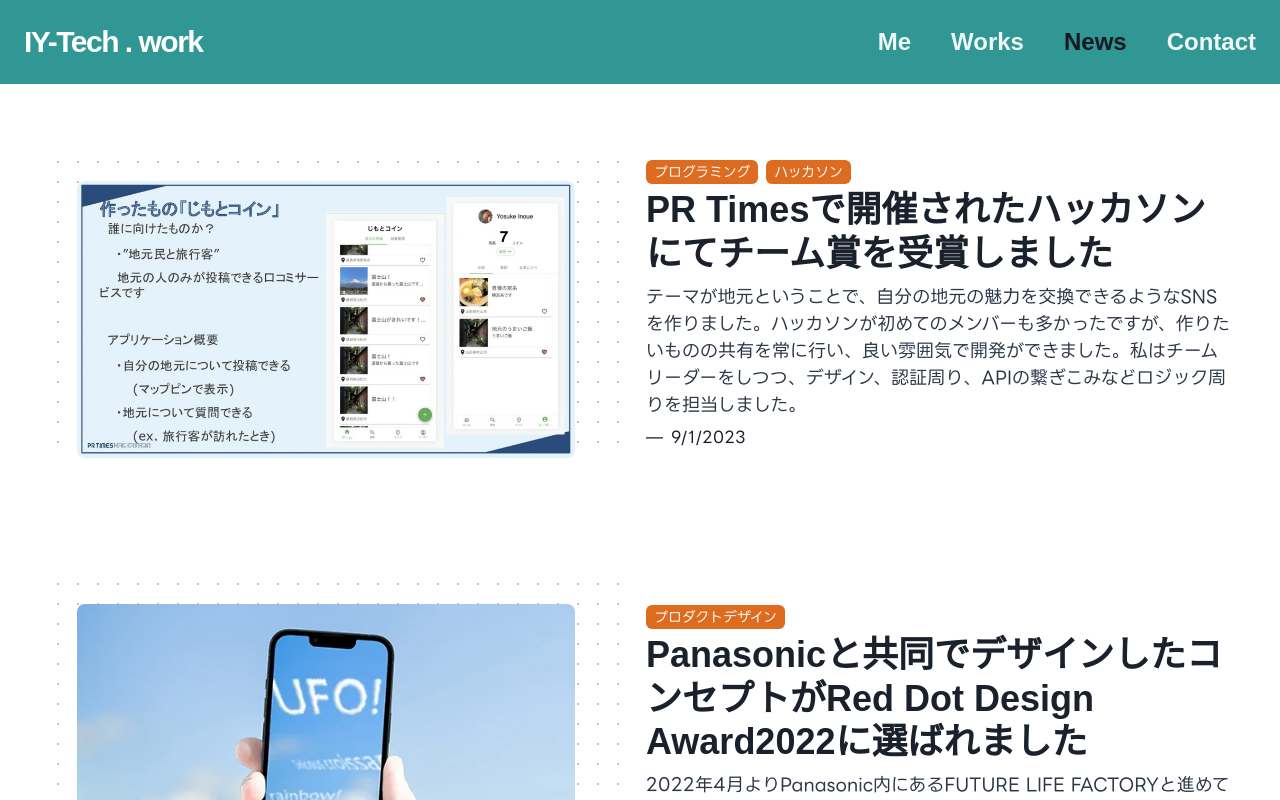
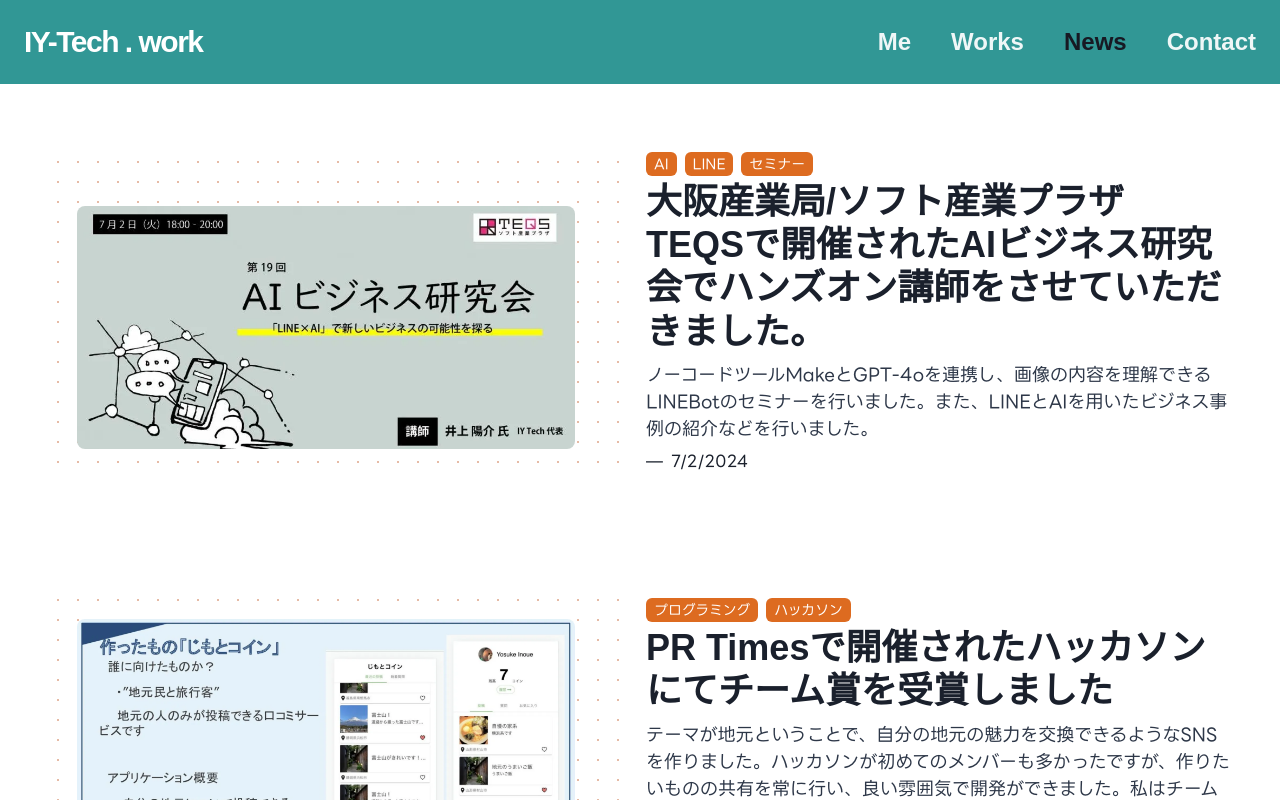
Before and after one commit to inoue2002/portfolio-v3, a Next.js app: page /news in a window 1280 px wide. Shown: the top 800 px of the page. Built offline with nearby package versions, Linux system fonts and the light colour scheme; no server answers; a web font is replaced by a local one.

Commit message:
add news ai-ken

```diff
--- a/src/pages/news.tsx
+++ b/src/pages/news.tsx
@@ -36,6 +36,17 @@
       tags: ['プログラミング', 'ハッカソン'],
       url: 'https://github.com/prtimes-team2',
     },
+    {
+      title:
+        '大阪産業局/ソフト産業プラザ TEQSで開催されたAIビジネス研究会でハンズオン講師をさせていただきました。',
+      id: 2,
+      date: new Date('2024/7/2'),
+      content:
+        'ノーコードツールMakeとGPT-4oを連携し、画像の内容を理解できるLINEBotのセミナーを行いました。また、LINEとAIを用いたビジネス事例の紹介などを行いました。',
+      tags: ['AI', 'LINE', 'セミナー'],
+      imageUrl: '/news/ai-ken.webp',
+      url: 'https://scrapbox.io/inoue2002/Make%E3%81%A8LINE%E3%81%A7%E4%BD%9C%E3%82%8BAI*LINEBot%E3%81%AE%E4%BD%9C%E3%82%8A%E6%96%B9_-_%E3%83%8F%E3%83%B3%E3%82%BA%E3%82%AA%E3%83%B3%E8%B3%87%E6%96%99',
+    },
   ]
 
   // Sort newsData by date in descending order
```
Also changed, not shown: public/news/ai-ken.webp (added).
